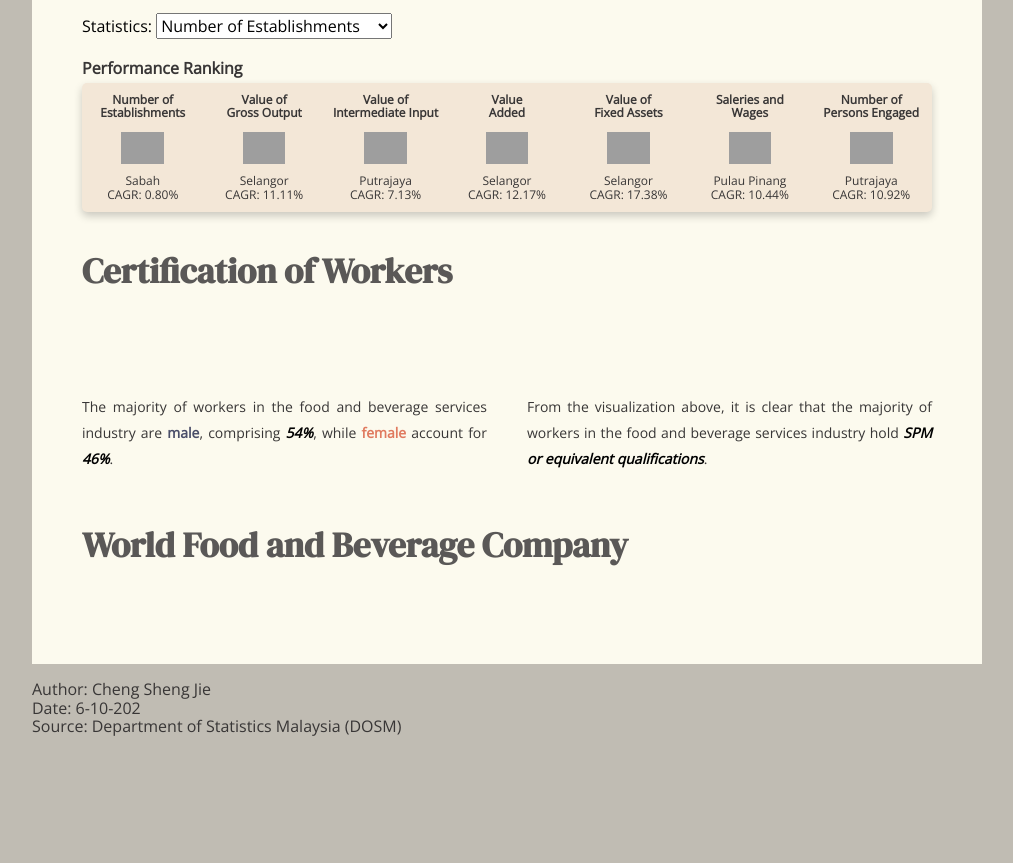
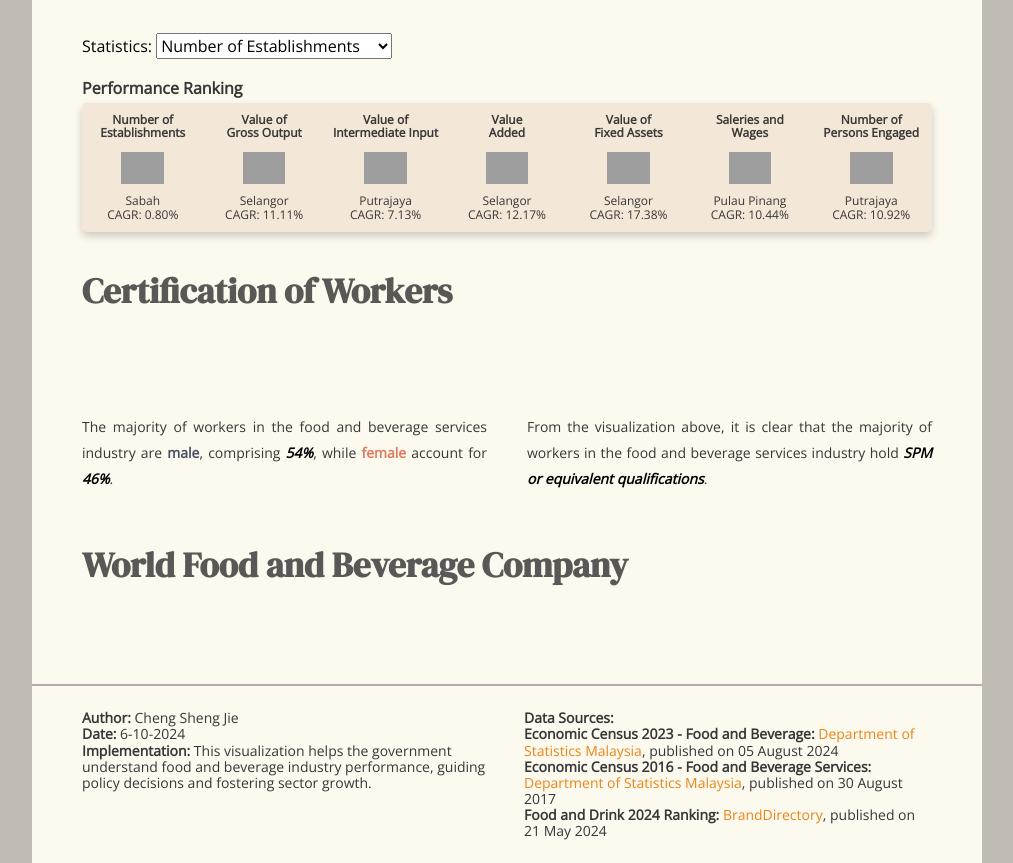
Before and after one commit to chengsj0311/FIT3179_Project2, a plain HTML site: page index.html in a window 1280 px wide. Shown: the part 1067-1930 px from the top of the page, without its empty margins (133-1146 px from the left). Before the commit the page ends 1818 px from the top, so only its background shows below. Drawn offline with nearby package versions, Linux system fonts and the light colour scheme; grey boxes are pictures that could not be loaded; a script that the page names is missing.

Commit message:
Added metadata

```diff
--- a/css/style.css
+++ b/css/style.css
@@ -1,10 +1,5 @@
 body *{
     font-family: 'Open Sans', sans-serif;
-}
-
-.footer-container {
-    width: 950px;
-    margin: auto;
 }
 
 h1 {
@@ -26,9 +21,12 @@ body {
 }
 
 .page {
+    margin-top: 5px;
     width: 850px;
     background-color: #FCFAEE;
-    margin: auto;
+    margin-left: auto;
+    margin-right: auto;
+    margin-top: 20px;
     padding: 50px;
     padding-top: 35px;
 }
@@ -263,3 +261,31 @@ p{
     color: #4a4e69;
     font-weight: bold;
 }
+
+.footer-container {
+    width: 850px;
+    margin-left: auto;
+    margin-right: auto;
+    background-color: #FCFAEE;
+    padding-left: 50px;
+    padding-right: 50px;
+    padding-bottom: 10px;
+    padding-top: 10px;
+    display: flex;
+    justify-content: space-between;
+    border-top: 2px solid #b9abab;
+    font-size: 14px;
+}
+
+.footer-section {
+    width: 48%;
+}
+
+.footer-section a {
+    color: #EB8317; /* Blue color for links */
+    text-decoration: none;
+}
+
+.footer-section a:hover {
+    text-decoration: underline; /* Underline links on hover for clarity */
+}
--- a/index.html
+++ b/index.html
@@ -338,16 +338,29 @@
 			</div>
 		</div>
 
-		<footer>
-			<div class="footer-container">
+		<footer class="footer-container">
+			<div class="footer-section">
 				<p>
-					Author: Cheng Sheng Jie <br>
-					Date: 6-10-202 <br>
-					Source: Department of Statistics Malaysia (DOSM) <br>
-
-
+					<strong>Author:</strong> Cheng Sheng Jie <br>
+					<strong>Date:</strong> 6-10-2024 <br>
+					<strong>Implementation:</strong> This visualization helps the government understand food and beverage industry performance, guiding policy decisions and fostering sector growth.
 				</p>
 			</div>
+			<div class="footer-section">
+				<p>
+					<strong>Data Sources:</strong><br>
+					<strong>Economic Census 2023 - Food and Beverage:</strong>
+					<a href="https://newss.statistics.gov.my/newss-portalx/ep/epProductFreeDownloadSearch.seam">Department of Statistics Malaysia</a>,
+					published on 05 August 2024<br>
+					<strong>Economic Census 2016 - Food and Beverage Services:</strong>
+					<a href="https://newss.statistics.gov.my/newss-portalx/ep/epProductFreeDownloadSearch.seam">Department of Statistics Malaysia</a>,
+					published on 30 August 2017<br>
+					<strong>Food and Drink 2024 Ranking:</strong>
+					<a href="https://brandirectory.com/rankings/food/table">BrandDirectory</a>,
+					published on 21 May 2024
+				</p>
+			</div>
+		</footer>
 	</body>
 
 
```
